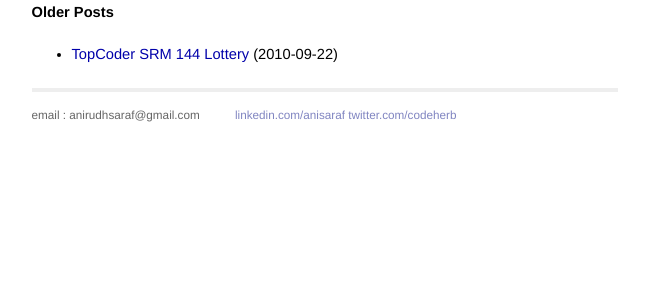
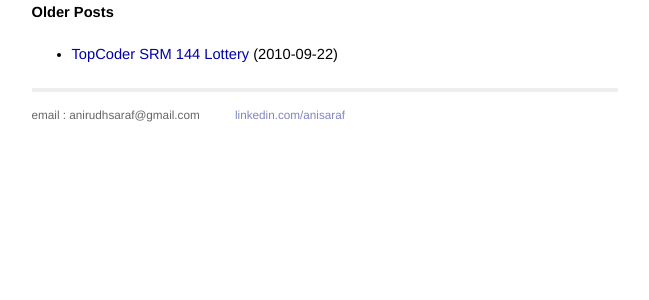
Before and after one commit to anisaraf/anisaraf.github.com, a Jekyll site: the page built from index.html, in a window 1280 px wide. Shown: the part 320-620 px from the top of the page, without its empty margins (315-964 px from the left). Built offline with Jekyll 4.4.1, drawn with Linux system fonts in a browser that asks for light colours; Markdown is read by kramdown in place of the engine named in the settings.

Commit message:
layout changes

```diff
--- a/_layouts/default.html
+++ b/_layouts/default.html
@@ -106,7 +106,6 @@ org_html_manager.setup();  // activate after the parameters are set
     <div class="contact">
       <p>
         <a href=" http://www.linkedin.com/in/anisaraf">linkedin.com/anisaraf</a>
-        <a href="http://twitter.com/codeherb/">twitter.com/codeherb</a><br />
       </p>
     </div>
   </div>
```
